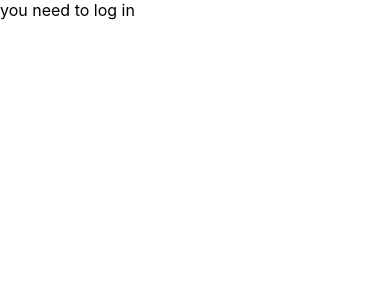
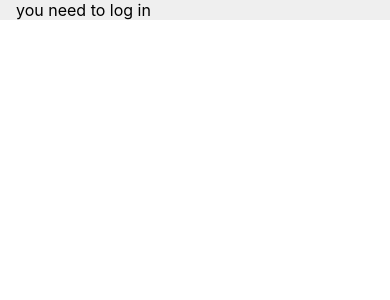
Before and after one commit to ohseungo/rwitter-sns-frontend, a React (Create React App) app: page / in a window 390 px wide. Shown: the top 300 px of the page. Built offline with nearby package versions, Linux system fonts and the light colour scheme.

Commit message:
feat : Mobile Container 추가

```diff
--- a/src/App.tsx
+++ b/src/App.tsx
@@ -1,20 +1,15 @@
 import React, { useState } from "react";
-import Layout from "containers/Layout";
 import ManagedRouterComponent from "components/common/Router";
+import LayoutContainer from "components/common/LayoutContainer";
 function App() {
-  // return (
-  //   <div>
-  //     <Layout>
-  //       <h1>Hello world</h1>
-  //     </Layout>
-  //   </div>
-  // );
   const [isLoggedIn, setLoggedIn] = useState(false);
   const [userInfo, setUserInfo] = useState<object>({});
   return (
-    <div>
-      <ManagedRouterComponent isLoggedIn={isLoggedIn} userInfo={userInfo} />
-    </div>
+    <>
+      <LayoutContainer>
+        <ManagedRouterComponent isLoggedIn={isLoggedIn} userInfo={userInfo} />
+      </LayoutContainer>
+    </>
   );
 }
 
--- /dev/null
+++ b/src/components/common/LayoutContainer.styled.ts
@@ -0,0 +1,5 @@
+import styled from "@emotion/styled";
+import MuiContainer from "@mui/system/Container";
+export const Container = styled(MuiContainer)`
+  background-color: #efefef;
+`;
--- /dev/null
+++ b/src/components/common/LayoutContainer.tsx
@@ -0,0 +1,8 @@
+import { Container } from "./LayoutContainer.styled";
+import React from "react";
+
+const LayoutContainer = ({ children }: { children: React.ReactNode }) => {
+  return <Container maxWidth="sm">{children}</Container>;
+};
+
+export default LayoutContainer;
--- a/src/components/common/Router.tsx
+++ b/src/components/common/Router.tsx
@@ -1,3 +1,4 @@
+import LoginPage from "pages/Login";
 import { HashRouter as Router } from "react-router-dom";
 import { ManagedRouterProps } from "utils/types";
 
@@ -6,9 +7,7 @@ const ManagedRouterComponent = ({
   userInfo,
 }: ManagedRouterProps) => {
   return (
-    <Router>
-      {isLoggedIn ? <div>Hello Logged in</div> : <div>you need to log in</div>}
-    </Router>
+    <Router>{isLoggedIn ? <div>Hello Logged in</div> : <LoginPage />}</Router>
   );
 };
 
--- /dev/null
+++ b/src/pages/Login.tsx
@@ -0,0 +1,5 @@
+const LoginPage = () => {
+  return <div>you need to log in</div>;
+};
+
+export default LoginPage;
```
Also changed, not shown: src/pages/Layout.styled.ts (renamed from src/containers/Layout.styled.ts), src/pages/Layout.tsx (renamed from src/containers/Layout.tsx).
